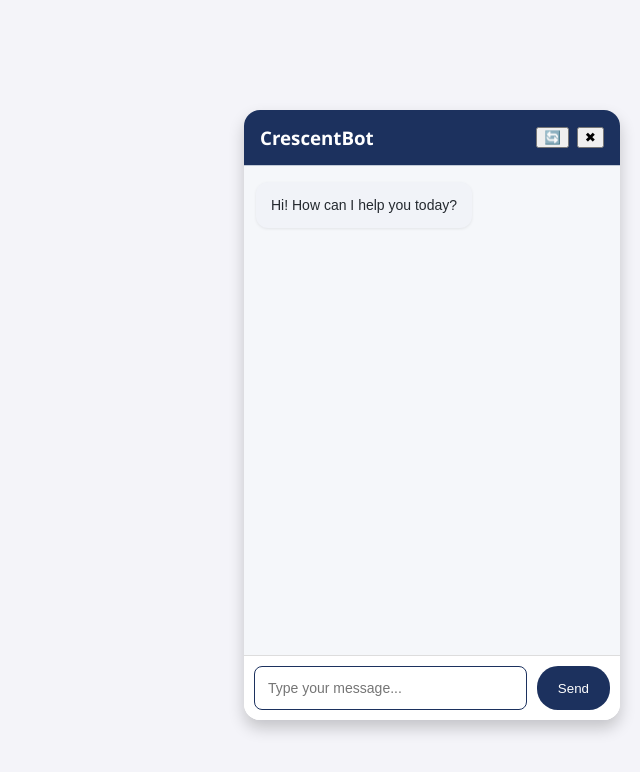
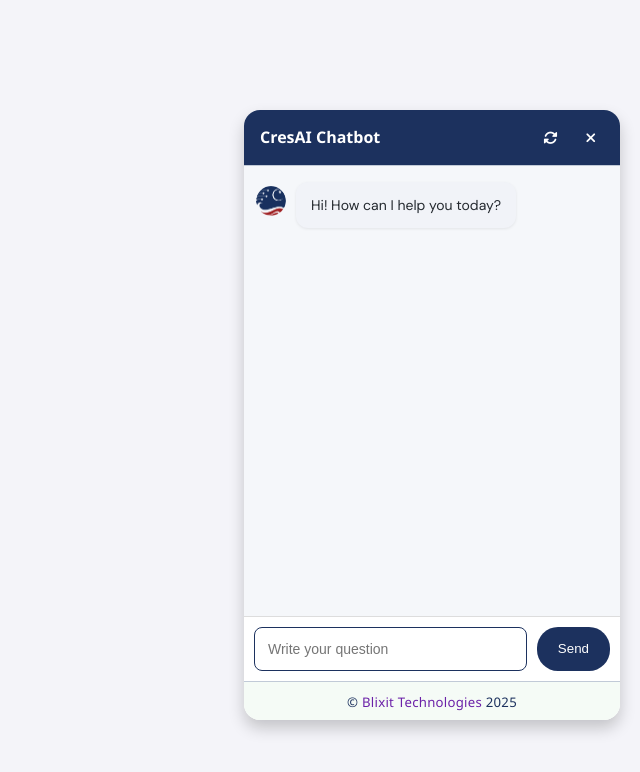
Before and after one commit to muhammadhamthan/AI-chatbot, a Flask app: page / in a window 1280 px wide. Shown: the top 772 px of the page, without its empty margins (640-1280 px from the left). Run offline with Flask 3, Linux system fonts and the light colour scheme.

Commit message:
Final result of HTML

```diff
--- a/templates/index.html
+++ b/templates/index.html
@@ -4,28 +4,47 @@
   <meta charset="UTF-8" />
   <meta name="viewport" content="width=device-width, initial-scale=1.0"/>
   <title>Crescent College Chatbot</title>
+  <link href="https://fonts.googleapis.com/css2?family=DM+Sans&display=swap" rel="stylesheet" />
+  <link rel="stylesheet" href="https://cdnjs.cloudflare.com/ajax/libs/font-awesome/6.4.0/css/all.min.css">
   <link rel="stylesheet" href="{{ url_for('static', filename='style.css') }}" />
   <script defer src="{{ url_for('static', filename='script.js') }}"></script>
 </head>
 <body>
 
-  <button class="chatbot-button" id="chatbot-btn" aria-label="Open chatbot">💬</button>
+<button class="chatbot-button" id="chatbot-btn" aria-label="Open chatbot">
+  <img src="/static/bot-avatar.png" alt="CrescentBot Avatar" class="chatbot-button-avatar" />
+  <span class="ask">Ask CresAI</span>
+</button>
+
+
+
 
   <div class="chat-popup" id="chat-popup">
     <div class="chat-header">
-      <h3>CrescentBot</h3>
+      <h3 class="title-bot">CresAI Chatbot</h3>
       <div class="chat-controls">
-        <button id="refresh-btn" title="Refresh">🔄</button>
-        <button id="close-btn" title="Close">✖</button>
+       <button id="refresh-btn" class="icon-btn" title="Refresh" aria-label="Refresh">
+          <i class="fa-solid fa-rotate"></i>
+        </button>
+        <button id="close-btn" class="icon-btn" title="Close" aria-label="Close">
+          <i class="fa-solid fa-xmark"></i>
+        </button>
       </div>
     </div>
     <div class="chat-body" id="chat-body">
+      <div class="bot-message-wrapper">
+        <div class="bot-avatar"></div>
       <div class="bot-message">Hi! How can I help you today?</div>
+      </div>
     </div>
     <div class="chat-footer">
-      <input type="text" id="chat-input" placeholder="Type your message..." autocomplete="off" />
+      <input type="text" id="chat-input" placeholder="Write your question" autocomplete="off" />
       <button id="send-btn">Send</button>
     </div>
+    <div class="chat-footer-bottom">
+  &copy; <a target="_blank" href="https://blixittechnologies.com/" class="copy-right">Blixit Technologies</a> 2025
+</div>
+
   </div>
 
 </body>
```
